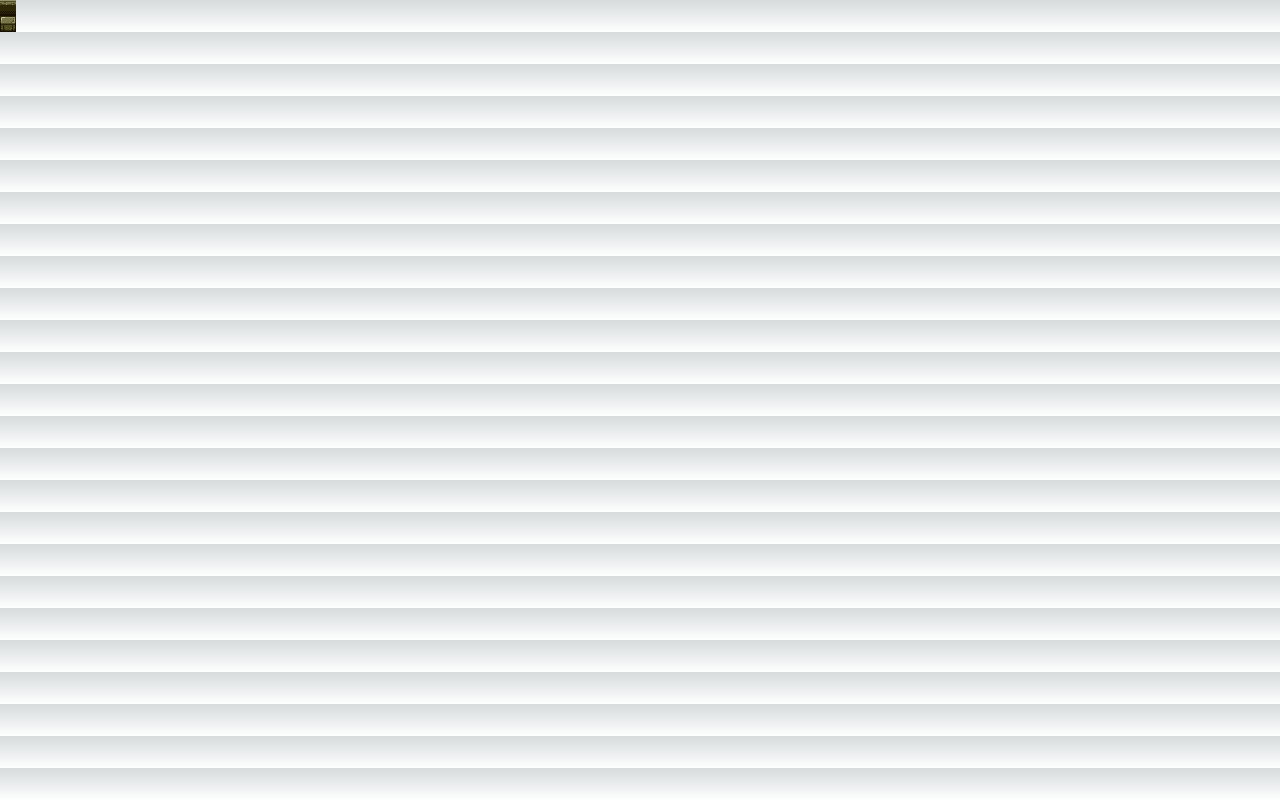
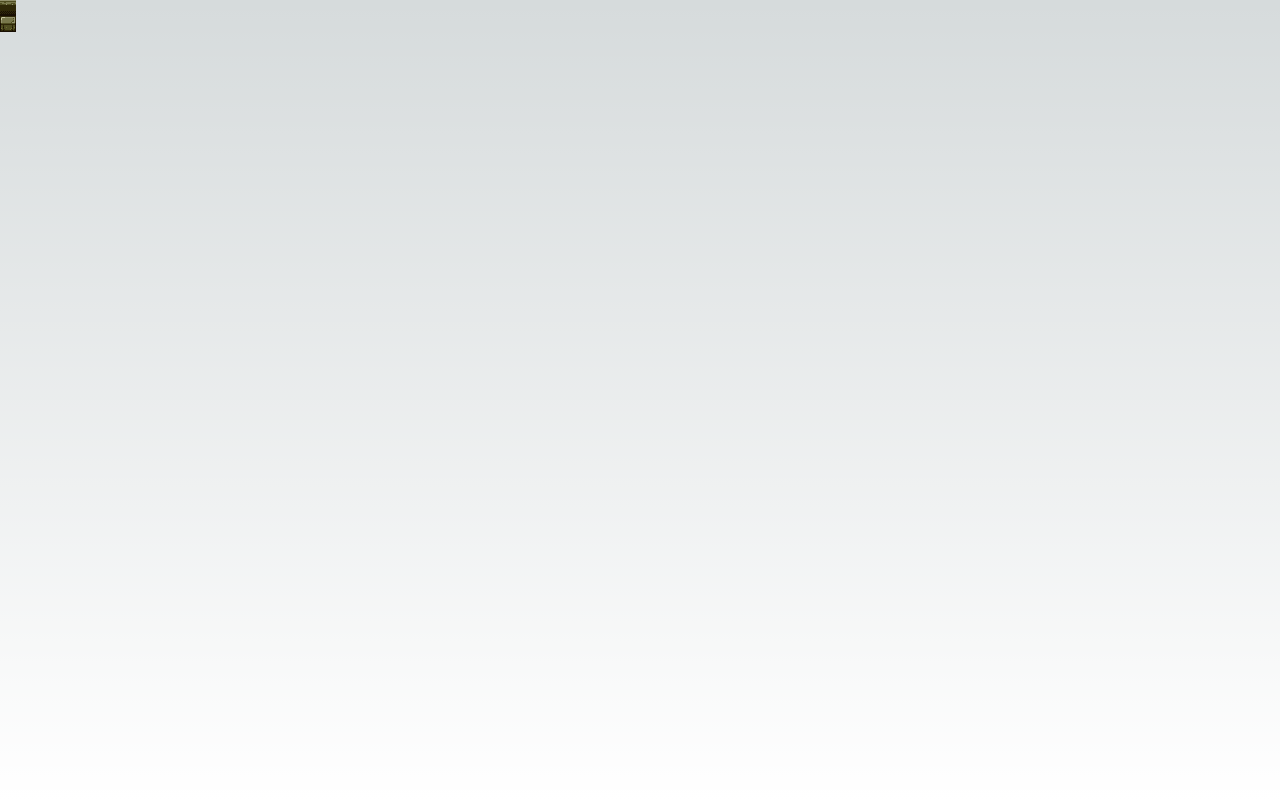
Before and after one commit to Akshit1311/pixelmen, a Next.js app: page / in a window 1280 px wide. Built offline with nearby package versions, Linux system fonts and the light colour scheme.

Commit message:
add: Sprite component

```diff
--- a/src/app/globals.css
+++ b/src/app/globals.css
@@ -1,6 +1,10 @@
 @tailwind base;
 @tailwind components;
 @tailwind utilities;
+
+* {
+  box-sizing: border-box;
+}
 
 :root {
   --foreground-rgb: 0, 0, 0;
@@ -24,4 +28,11 @@
       rgb(var(--background-end-rgb))
     )
     rgb(var(--background-start-rgb));
+
+  /* Game Styling Logic */
+  position: relative;
+  width: 100vw;
+  height: 100vh;
+  overflow: hidden;
+  margin: 0;
 }
```
